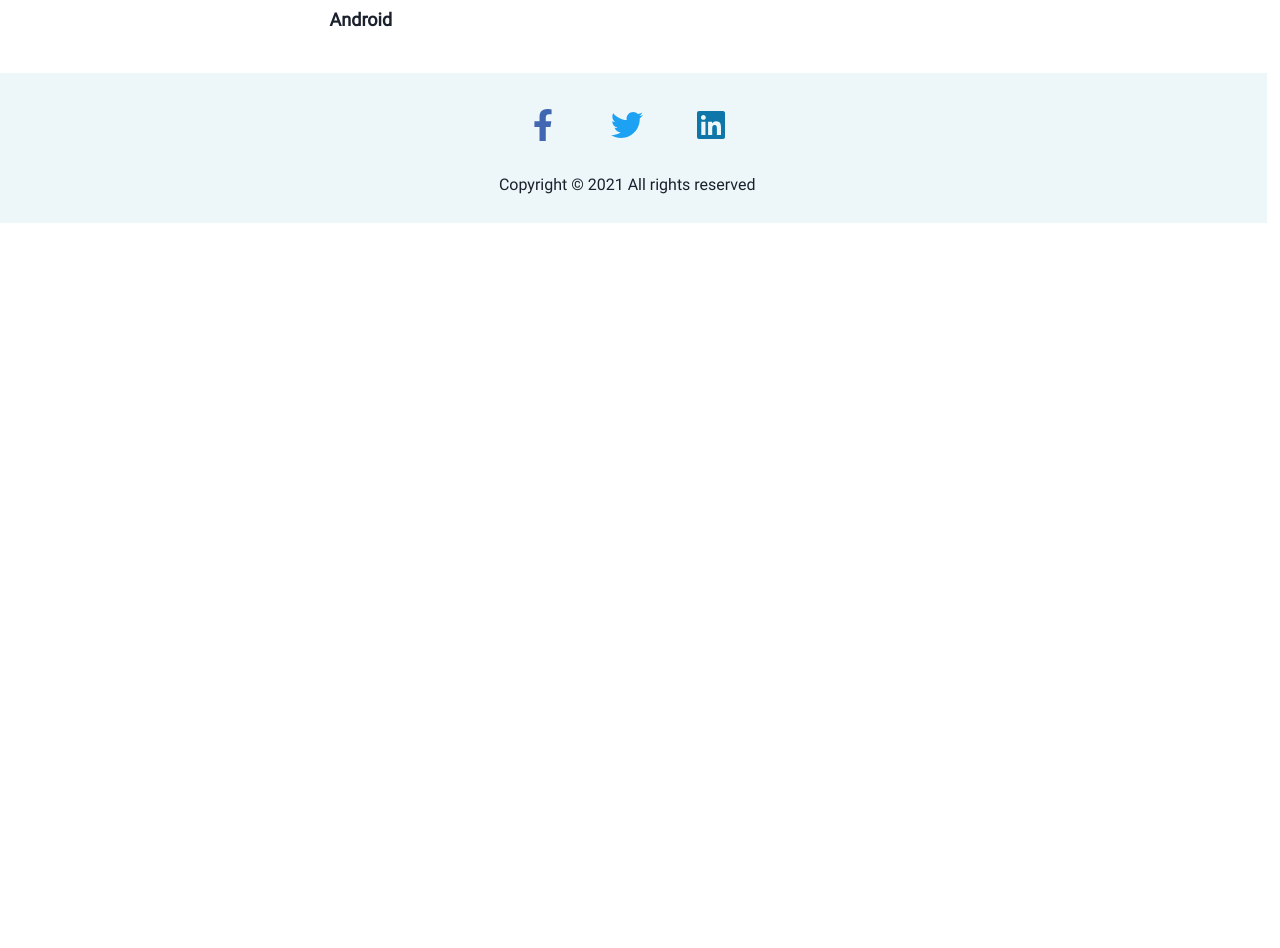
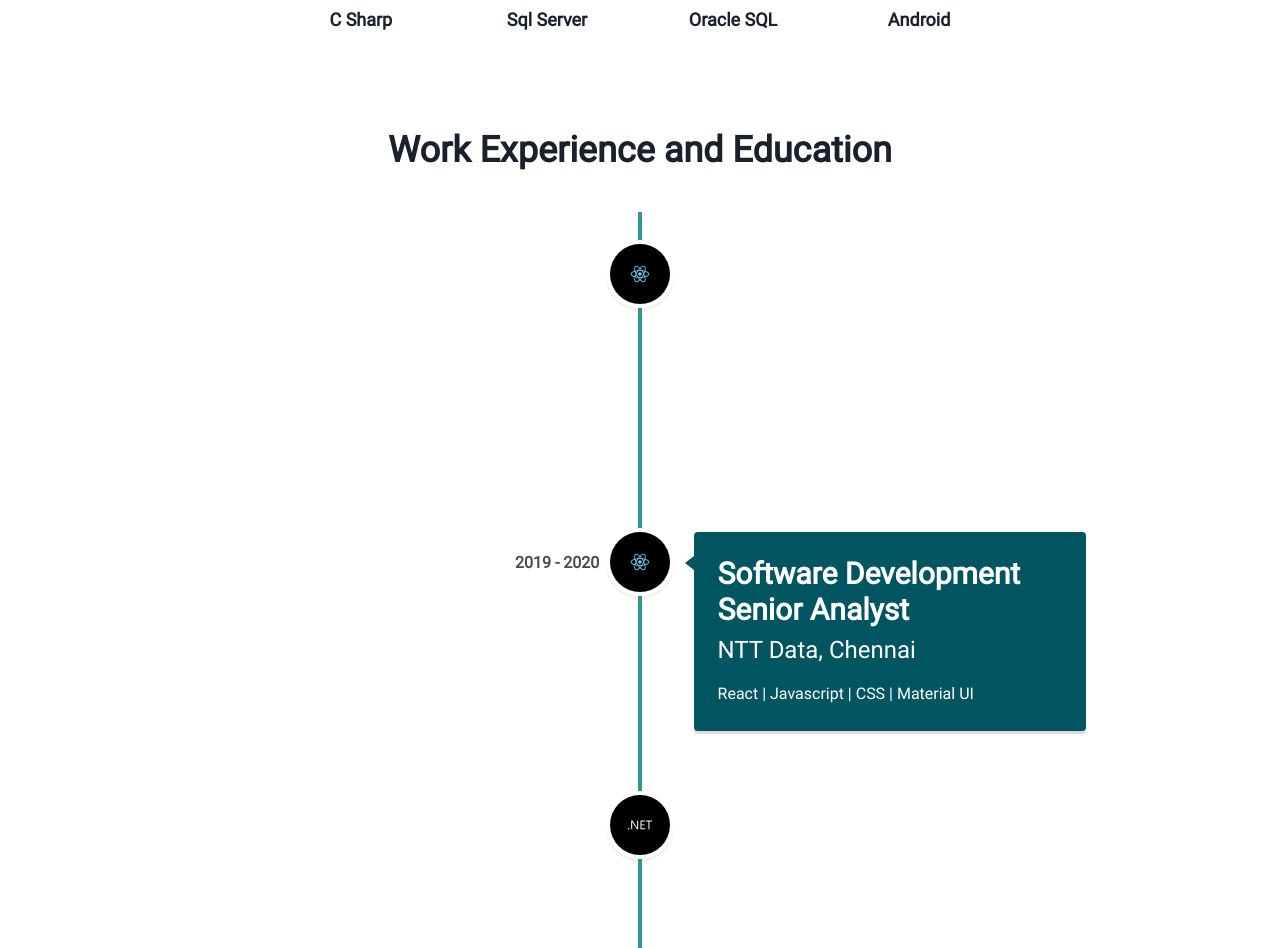
Before and after one commit to payapula/blog, a Next.js app: page / in a window 1280 px wide. Shown: the part 1564-2512 px from the top of the page. Before the commit the page ends 1787 px from the top, so only its background shows below. Built offline with nearby package versions, Linux system fonts and the light colour scheme.

Commit message:
✨ Feature/vertical timeline history (#15)
* Added Timline package.
Added history section.
Modifield Prettier ignore.
Modifiled Footer.

* Size, Color and Technology changes

* Added icons, Added date styles to vertical timeline.

```diff
--- a/components/footer.tsx
+++ b/components/footer.tsx
@@ -26,7 +26,7 @@ function Footer(): ReactElement {
                     <SocialIcons icon={FaTwitter} hover={{ color: '#1DA1F2' }} />
                     <SocialIcons icon={FaLinkedin} hover={{ color: '#0e76a8' }} />
                 </HStack>
-                <Text>Copyright © 2021 All rights reserved</Text>
+                <Text>Opensourced on Github ❤️</Text>
             </Flex>
         </Box>
     );
--- /dev/null
+++ b/components/history.tsx
@@ -0,0 +1,104 @@
+/** @jsxRuntime classic /
+/** @jsx jsx */
+import { jsx, css } from '@emotion/react';
+import { VerticalTimeline, VerticalTimelineElement } from 'react-vertical-timeline-component';
+import 'react-vertical-timeline-component/style.min.css';
+import { SiDotNet } from 'react-icons/si';
+import { Icon, Flex, Heading, chakra, useColorModeValue } from '@chakra-ui/react';
+import { DiReact } from 'react-icons/di';
+import { FaGraduationCap } from 'react-icons/fa';
+
+const CustomIcon = ({ icon, color }) => <Icon as={icon} width="8" height="8" color={color} />;
+
+const Title = ({ children }) => (
+    <Heading as="h3" fontSize={['xl', null, null, null, '3xl']}>
+        {children}
+    </Heading>
+);
+const Subtitle = ({ children }) => (
+    <Heading as="h4" fontSize={['lg', null, null, null, '2xl']} fontWeight="normal" mt={2}>
+        {children}
+    </Heading>
+);
+
+const Description = ({ children }) => <chakra.p mt={2}>{children}</chakra.p>;
+
+const ChakraVerticalTimeline = chakra(VerticalTimeline);
+
+const CustomVerticalTimeLine = ({ date, icon, children, head = false }) => {
+    const dateColor = useColorModeValue('black', 'white');
+    return (
+        <VerticalTimelineElement
+            // as="section"
+            css={css`
+                .vertical-timeline-element-date {
+                    font-weight: bold;
+                }
+                @media only screen and (min-width: 1170px) {
+                    .vertical-timeline-element-date {
+                        color: ${dateColor};
+                    }
+                }
+            `}
+            className="vertical-timeline-element"
+            date={date}
+            iconStyle={{ background: '#000000', color: '#fff' }}
+            contentStyle={{ background: head ? 'rgb(46 61 132)' : '#015561', color: '#fff' }}
+            contentArrowStyle={{ borderRight: `9px solid  ${head ? '#0f2075' : '#015561'}` }}
+            icon={icon}>
+            {children}
+        </VerticalTimelineElement>
+    );
+};
+
+function History() {
+    const lineColor = useColorModeValue('#319795', 'white');
+    return (
+        <Flex direction="column" align="center" mt={24}>
+            <Heading textAlign="center">Work Experience and Education </Heading>
+            <ChakraVerticalTimeline
+                mt={10}
+                sx={{
+                    ':before': {
+                        background: lineColor
+                    }
+                }}>
+                <CustomVerticalTimeLine
+                    date="2020 - Present"
+                    icon={<CustomIcon icon={DiReact} color="#61dafb" />}
+                    head={true}>
+                    <Title>Senior Software Engineer II</Title>
+                    <Subtitle>Photon, Chennai</Subtitle>
+                    <Description>
+                        React | Typescript | SCSS | RXjs | GraphQL | S3 | Material UI | NodeJS
+                    </Description>
+                </CustomVerticalTimeLine>
+                <CustomVerticalTimeLine
+                    date="2019 - 2020"
+                    icon={<CustomIcon icon={DiReact} color="#61dafb" />}>
+                    <Title>Software Development Senior Analyst</Title>
+                    <Subtitle>NTT Data, Chennai</Subtitle>
+                    <Description>React | Javascript | CSS | Material UI</Description>
+                </CustomVerticalTimeLine>
+                <CustomVerticalTimeLine
+                    date="2016 - 2019"
+                    icon={<CustomIcon icon={SiDotNet} color="#fff" />}>
+                    <Title>Programmer Analyst</Title>
+                    <Subtitle>Cognizant, Coimbatore</Subtitle>
+                    <Description>
+                        Asp.Net MVC | C# | SQL Server | Oracle | JS | Telerik Kendo UI
+                    </Description>
+                </CustomVerticalTimeLine>
+                <CustomVerticalTimeLine
+                    date="2012 - 2016"
+                    icon={<CustomIcon icon={FaGraduationCap} color="#81e6d9" />}>
+                    <Title>B.E Computer Science and Engineering</Title>
+                    <Subtitle>Sri Ramakrishna Engineering College, Coimbatore</Subtitle>
+                    <Description>Android | Java | Material UI | Php</Description>
+                </CustomVerticalTimeLine>
+            </ChakraVerticalTimeline>
+        </Flex>
+    );
+}
+
+export { History };
--- a/components/technologies.tsx
+++ b/components/technologies.tsx
@@ -2,8 +2,16 @@
 import { Flex, Text, useColorModeValue, Icon, SimpleGrid, Heading } from '@chakra-ui/react';
 import { ReactElement } from 'react';
 import { IconType } from 'react-icons';
-import { DiReact, DiJsBadge, DiNodejs, DiHtml5, DiCss3, DiAndroid } from 'react-icons/di';
-import { SiNextDotJs, SiDotNet, SiTypescript } from 'react-icons/si';
+import {
+    DiReact,
+    DiJsBadge,
+    DiNodejs,
+    DiHtml5,
+    DiCss3,
+    DiAndroid,
+    DiMsqlServer
+} from 'react-icons/di';
+import { SiNextDotJs, SiDotNet, SiTypescript, SiCsharp, SiOracle } from 'react-icons/si';
 
 type IconMeta = {
     color: string;
@@ -24,6 +32,9 @@ const iconSet: IconSet = {
     html: { color: '#e54c21', text: 'HTML', icon: DiHtml5 },
     css: { color: '#1672b6', text: 'CSS', icon: DiCss3 },
     net: { color: '#5127d5', text: 'ASP.NET', icon: SiDotNet },
+    csharp: { color: '#189f20', text: 'C Sharp', icon: SiCsharp },
+    sqlserver: { color: '#c9152d', text: 'Sql Server', icon: DiMsqlServer },
+    oracle: { color: '#ff141d', text: 'Oracle SQL', icon: SiOracle },
     android: { color: '#a5c736', text: 'Android', icon: DiAndroid }
 };
 
@@ -31,12 +42,12 @@ function Technologies(): ReactElement {
     return (
         <Flex direction="column" align="center" mt={10}>
             <Heading>Technologies</Heading>
-            <Text fontSize={['sm', null, 'md', 'lg']} mt="7">
+            <Text fontSize={['sm', null, 'md', 'lg']} mt="7" textAlign="center">
                 These are the toolstacks I have hands-on experience on
             </Text>
             <SimpleGrid
                 columns={{ xs: 3, lg: 4 }}
-                spacing={{ xs: '30px', lg: '50px' }}
+                spacing={{ xs: '35px', lg: '50px' }}
                 width="70%"
                 mt="50px">
                 {Object.entries(iconSet).map(([iconKey, iconValue]) => (
@@ -65,7 +76,7 @@ function RenderIcon({ iconData }: RenderIconProps): ReactElement {
                 transition="all .2s ease-in-out"
                 color={useColorModeValue(color, 'currentColor')}
             />
-            <Text fontWeight="bold" fontSize={{ xs: 'md', md: 'lg' }} mt="2">
+            <Text fontWeight="bold" fontSize={{ xs: 'md', md: 'lg' }} mt="2" textAlign="center">
                 {text}
             </Text>
         </Flex>
--- a/package.json
+++ b/package.json
@@ -32,6 +32,7 @@
         "react": "^17.0.1",
         "react-dom": "^17.0.1",
         "react-icons": "^4.2.0",
+        "react-vertical-timeline-component": "^3.3.3",
         "remark": "11.0.2",
         "remark-html": "10.0.0",
         "typescript": "^4.0.3"
--- a/pages/index.tsx
+++ b/pages/index.tsx
@@ -9,6 +9,7 @@ import { AuthorAvatar } from 'components/author-avatar';
 import { FaLongArrowAltRight } from 'react-icons/fa';
 import { Technologies } from 'components/technologies';
 import Head from 'next/head';
+import { History } from 'components/history';
 
 const Index = (): ReactElement => {
     return (
@@ -19,6 +20,7 @@ const Index = (): ReactElement => {
             <HeroContent />
             <RecentPosts />
             <Technologies />
+            <History />
         </Layout>
     );
 };
```
Also changed, not shown: 2 other files (tests, documents, lock files or other folders).
